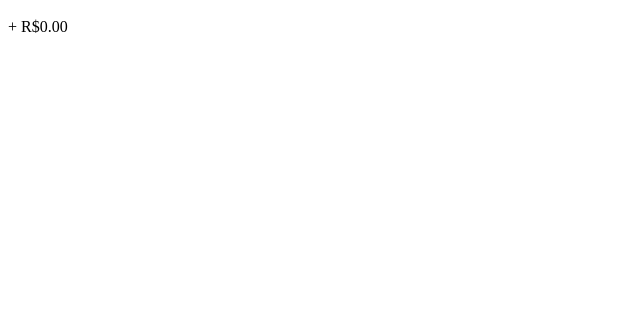
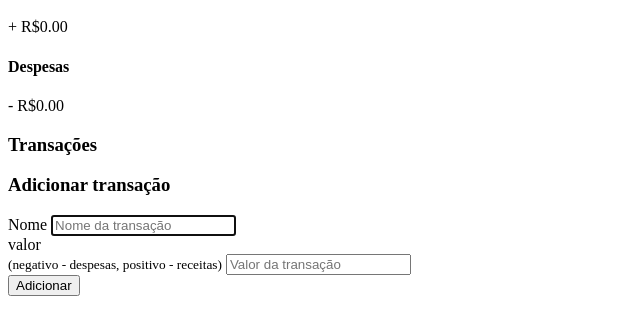
Before and after one commit to OlavioTimoteo/controle_despesas, a plain HTML site: page index.html in a window 1280 px wide. Shown: the part 187-522 px from the top of the page, without its empty margins (0-640 px from the left). Drawn offline with Linux system fonts and the light colour scheme.

Commit message:
Finalizando HTML

```diff
--- a/index.html
+++ b/index.html
@@ -16,7 +16,38 @@
             <h4>Receitas</h4>
             <p id="money-plus" class="money plus">+ R$0.00</p>
         </div>
+
+    <div>
+        <h4>Despesas</h4>
+        <p id="money-minus" class="money minus">- R$0.00</p>
     </div>
     </div>
+
+    <h3>Transações</h3>
+    <ul id="transactions" class="tansactions"></ul>
+
+    <h3>Adicionar transação</h3>
+    <form id="form">
+        <div class="form-control">
+            <label for="text">Nome</label>
+            <input
+            autofocus
+            type="text"
+            id="text"
+            placeholder="Nome da transação"
+            />
+        </div>
+
+        <div class="form-control">
+            <label for="ammout"
+            >valor <br />
+            <small>(negativo - despesas, positivo - receitas)</small>
+            <input type="number" id="ammout" placeholder="Valor da transação"/>
+        </div>
+
+        <button class="btn">Adicionar</button>
+    </form>
+    </div>
+    <script src="JavaScript/script.js"></script>
 </body>
 </html>
```
